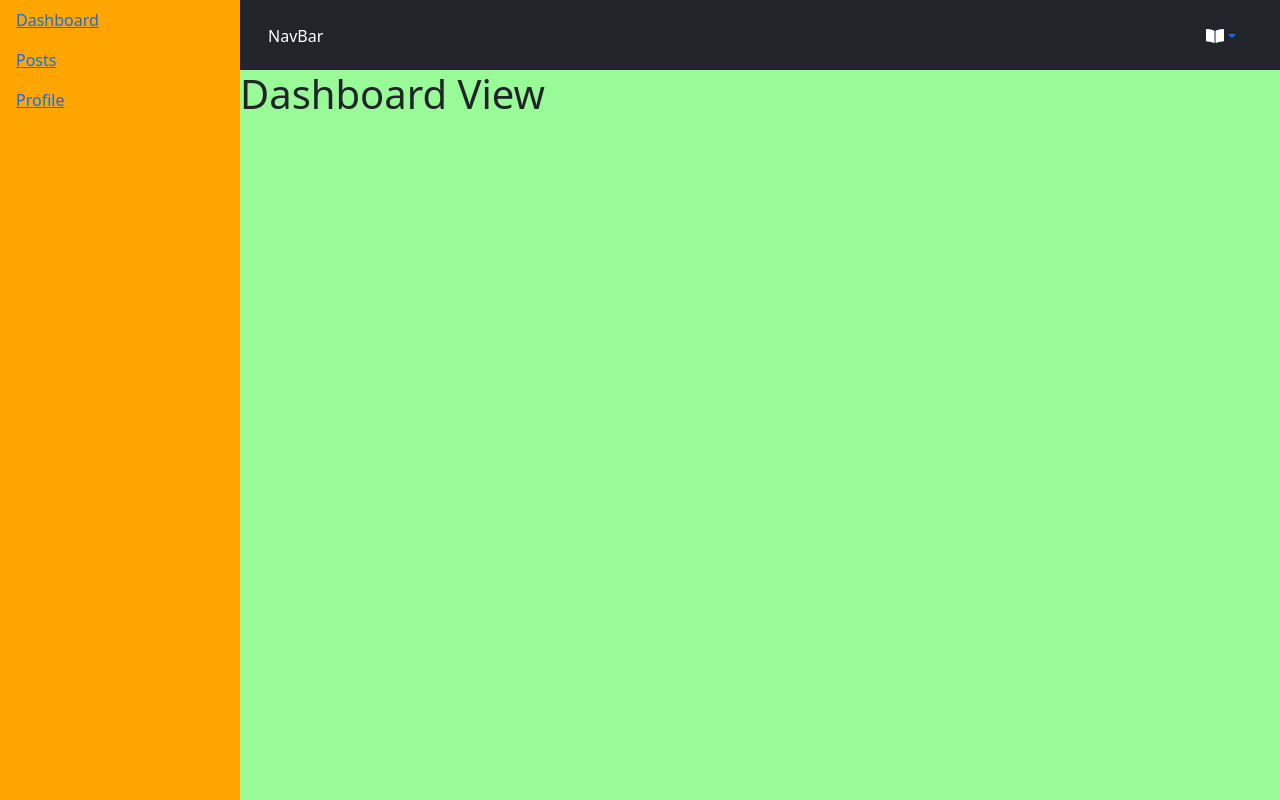
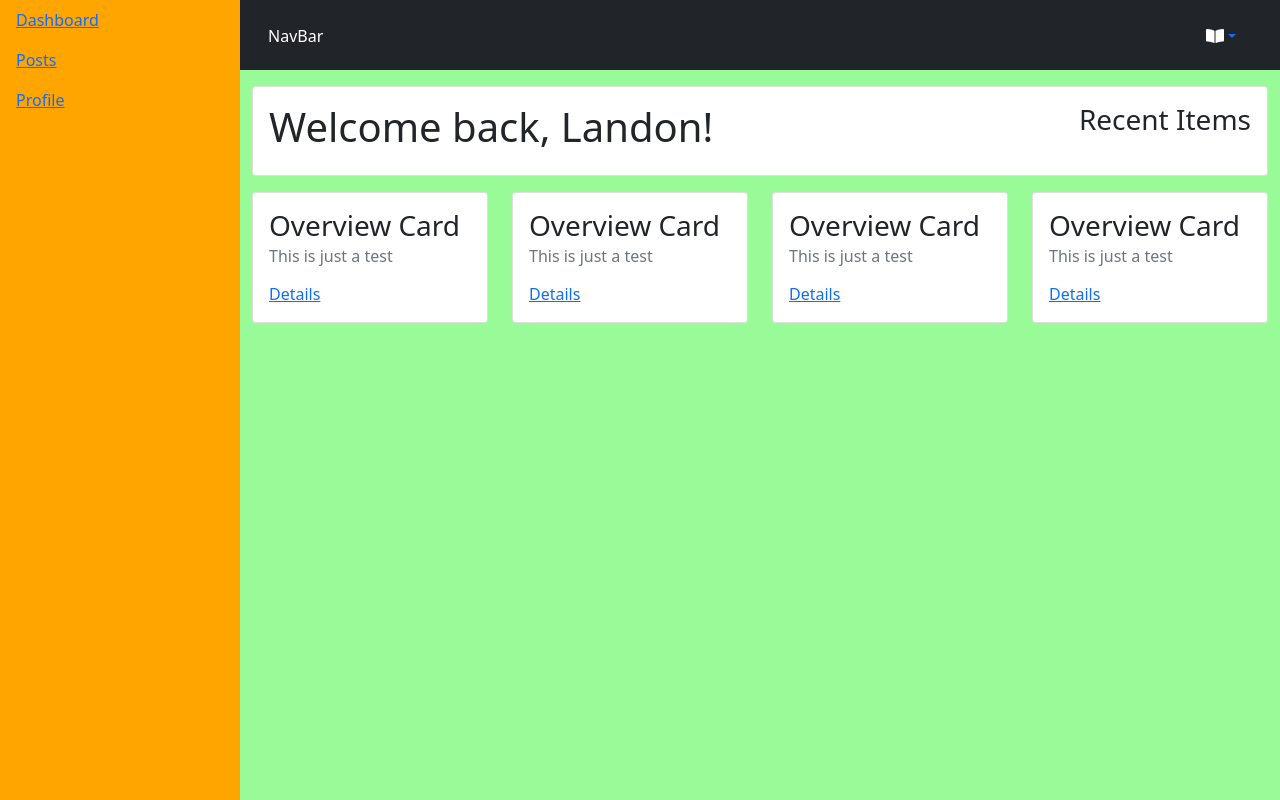
Before and after one commit to IslandTeki18/islandteki_blogadmin, a React (Create React App) app: page /dashboard in a window 1280 px wide. Built offline with nearby package versions, Linux system fonts and the light colour scheme.

Commit message:
dashboard fill components and layout

```diff
--- /dev/null
+++ b/src/components/overviewCards/OverviewCards.jsx
@@ -0,0 +1,30 @@
+import React from "react";
+import "./OverviewCards.scss";
+import { Link } from "react-router-dom";
+import PropTypes from "prop-types";
+
+const OverviewCards = (props) => {
+    return (
+        <div className="card">
+            <div className="card-body">
+                <h3 className="card-title">{props.title}</h3>
+                <h6 className="card-subtitle mb-2 text-muted">
+                    {props.subTitle}
+                </h6>
+                <p className="card-text">{props.shortdescription}</p>
+                <Link to={props.link} className="card-link">
+                    Details
+                </Link>
+            </div>
+        </div>
+    );
+};
+
+OverviewCards.propTypes = {
+    title: PropTypes.string.isRequired,
+    subTitle: PropTypes.string,
+    shortdescription: PropTypes.string,
+    link: PropTypes.string,
+};
+
+export default OverviewCards;
--- a/src/views/dashboardView/DashboardView.jsx
+++ b/src/views/dashboardView/DashboardView.jsx
@@ -1,9 +1,60 @@
 import React from "react";
+import "./DashboardView.scss";
+import OverviewCard from "../../components/overviewCards/OverviewCards";
 
 const DashboardView = () => {
+    function renderWelcomeHeaderRow() {
+        return (
+            <div className="row py-3">
+                <div className="col-12">
+                    <div className="card">
+                        <div className="card-body d-flex justify-content-between">
+                            <h1>Welcome back, Landon!</h1>
+                            <h3>Recent Items</h3>
+                        </div>
+                    </div>
+                </div>
+            </div>
+        );
+    }
+
+    function renderOverviewCardsRow() {
+        return (
+            <div className="row">
+                <div className="col-3">
+                    <OverviewCard
+                        title="Overview Card"
+                        subTitle="This is just a test"
+                    />
+                </div>
+                <div className="col-3">
+                    <OverviewCard
+                        title="Overview Card"
+                        subTitle="This is just a test"
+                    />
+                </div>
+                <div className="col-3">
+                    <OverviewCard
+                        title="Overview Card"
+                        subTitle="This is just a test"
+                    />
+                </div>
+                <div className="col-3">
+                    <OverviewCard
+                        title="Overview Card"
+                        subTitle="This is just a test"
+                    />
+                </div>
+            </div>
+        );
+    }
     return (
-        <div>
-            <h1>Dashboard View</h1>
+        <div className="dkDashboardView">
+            <div className="container">
+                {renderWelcomeHeaderRow()}
+                {renderOverviewCardsRow()}
+                {/* Blog Post Row */}
+            </div>
         </div>
     );
 };
--- /dev/null
+++ b/src/views/dashboardView/DashboardView.scss
@@ -0,0 +1,9 @@
+.dkDashboardView {
+    .rowCard {
+        height: 200px; // set height for now, we don't have content
+        padding: 10px;
+        border-radius: 4px;
+        background-color: lightblue;
+        color: #4c4c4c;
+    }
+}
```
Also changed, not shown: src/components/overviewCards/OverviewCards.scss (added).
